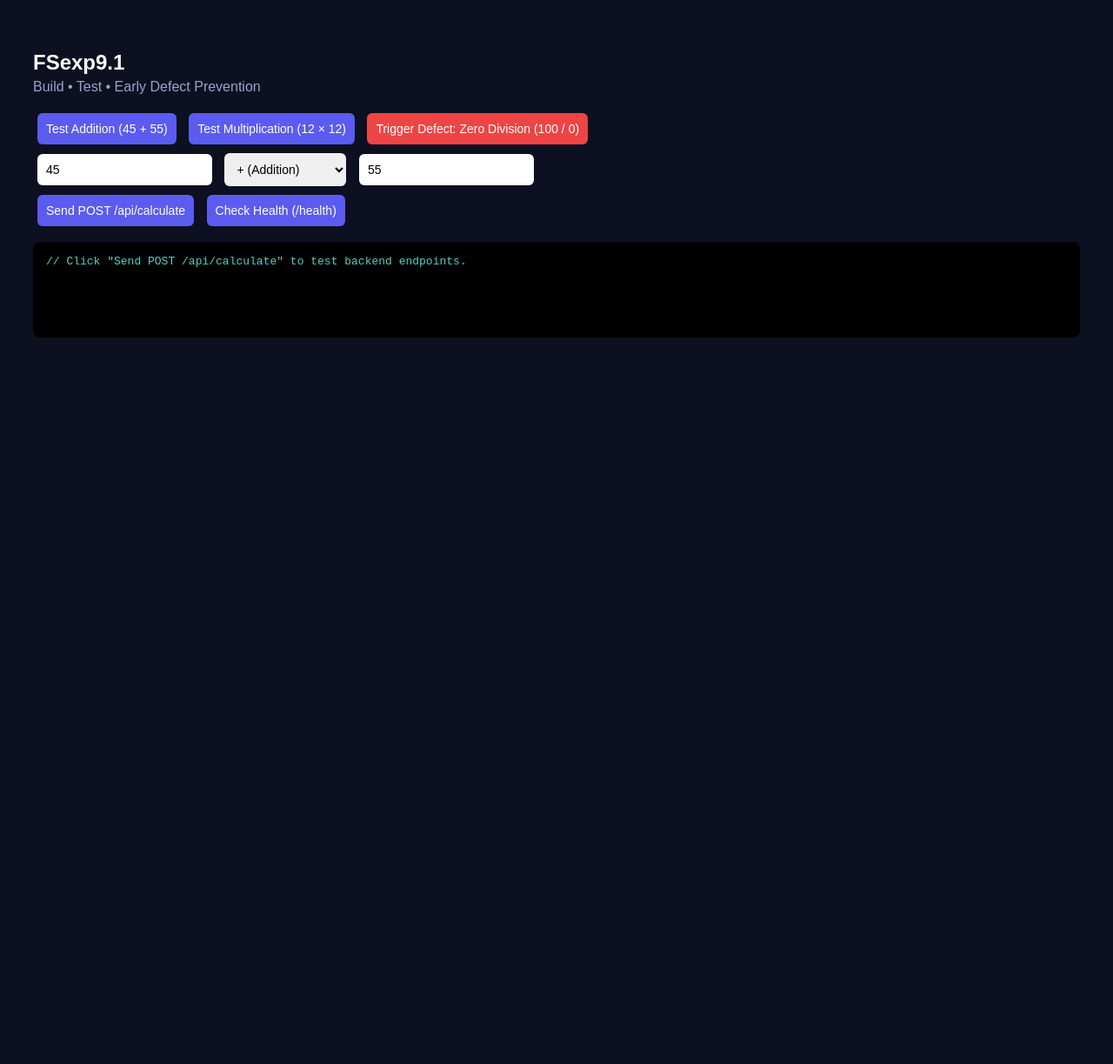
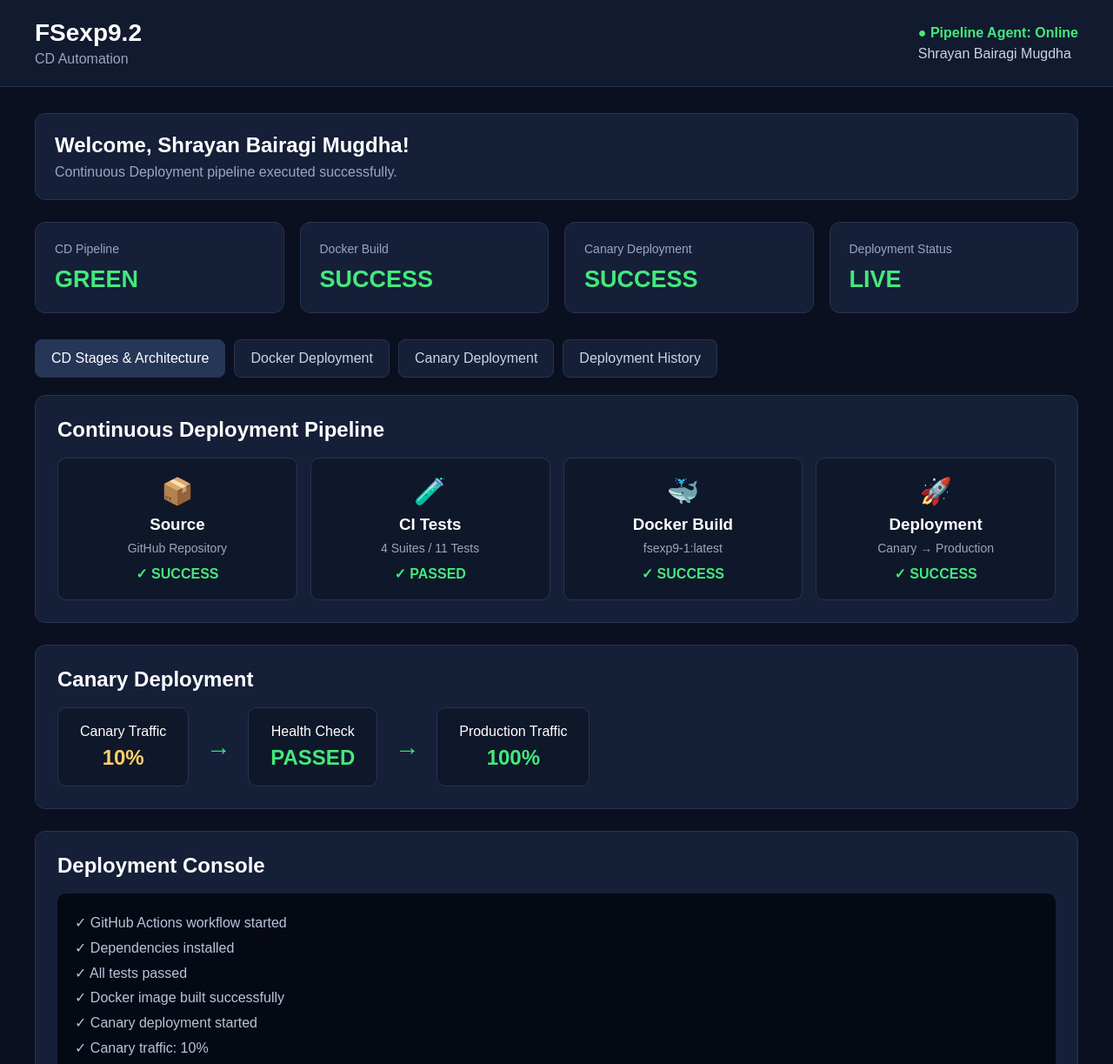
Before and after one commit to shrayanbairagimugdha1-stack/fsexp9-1, a website: page public/index.html in a window 1280 px wide. Shown: the top 1223 px of the page at 87% size. Before the commit the page ends 800 px from the top, so only its background shows below. Drawn offline with Linux system fonts and the light colour scheme.

Commit message:
Create CD deployment dashboard

```diff
--- a/public/index.html
+++ b/public/index.html
@@ -2,75 +2,395 @@
 <html lang="en">
 <head>
   <meta charset="UTF-8">
-  <meta name="viewport" content="width=device-width, initial-scale=1">
-  <title>FSexp9.1 - CI Dashboard</title>
+  <meta name="viewport" content="width=device-width, initial-scale=1.0">
+  <title>FSexp9.2 - CD Automation</title>
+
   <style>
-    body { background:#0d1020; color:#fff; font-family:Arial, sans-serif; padding:30px; }
-    h2 { margin-bottom:5px; }
-    p.sub { color:#9aa3c7; margin-top:0; }
-    input, select, button { padding:10px; margin:5px; border-radius:6px; border:none; font-size:14px; }
-    button { background:#5b5bf0; color:#fff; cursor:pointer; }
-    button:hover { background:#4a4ad8; }
-    button.defect { background:#ef4444; }
-    pre { background:#000; color:#4fd1c5; padding:15px; border-radius:8px; min-height:80px; }
+    * {
+      box-sizing: border-box;
+      margin: 0;
+      padding: 0;
+      font-family: Arial, sans-serif;
+    }
+
+    body {
+      background: #0b1020;
+      color: #ffffff;
+      min-height: 100vh;
+    }
+
+    header {
+      background: #121a2f;
+      padding: 22px 40px;
+      border-bottom: 1px solid #29334f;
+      display: flex;
+      justify-content: space-between;
+      align-items: center;
+    }
+
+    .logo h1 {
+      font-size: 28px;
+    }
+
+    .logo p {
+      color: #9aa6c2;
+      margin-top: 5px;
+    }
+
+    .online {
+      color: #43e97b;
+      font-weight: bold;
+    }
+
+    .user {
+      color: #cbd5e1;
+      margin-top: 6px;
+    }
+
+    .container {
+      padding: 30px 40px;
+      max-width: 1400px;
+      margin: auto;
+    }
+
+    .welcome {
+      background: #151f38;
+      padding: 22px;
+      border-radius: 12px;
+      margin-bottom: 25px;
+      border: 1px solid #29334f;
+    }
+
+    .welcome h2 {
+      margin-bottom: 8px;
+    }
+
+    .welcome p {
+      color: #9aa6c2;
+    }
+
+    .cards {
+      display: grid;
+      grid-template-columns: repeat(4, 1fr);
+      gap: 18px;
+      margin-bottom: 30px;
+    }
+
+    .card {
+      background: #151f38;
+      border: 1px solid #29334f;
+      border-radius: 12px;
+      padding: 22px;
+    }
+
+    .card-title {
+      color: #9aa6c2;
+      font-size: 14px;
+      margin-bottom: 12px;
+    }
+
+    .card-value {
+      font-size: 27px;
+      font-weight: bold;
+    }
+
+    .success {
+      color: #43e97b;
+    }
+
+    .blue {
+      color: #4da3ff;
+    }
+
+    .yellow {
+      color: #ffd166;
+    }
+
+    .tabs {
+      display: flex;
+      gap: 10px;
+      margin-bottom: 20px;
+      flex-wrap: wrap;
+    }
+
+    .tab {
+      background: #151f38;
+      color: #cbd5e1;
+      padding: 12px 18px;
+      border-radius: 8px;
+      border: 1px solid #29334f;
+    }
+
+    .tab.active {
+      background: #263657;
+      color: white;
+    }
+
+    .section {
+      background: #151f38;
+      border: 1px solid #29334f;
+      border-radius: 12px;
+      padding: 25px;
+      margin-bottom: 25px;
+    }
+
+    .section h2 {
+      margin-bottom: 18px;
+    }
+
+    .pipeline {
+      display: grid;
+      grid-template-columns: repeat(4, 1fr);
+      gap: 15px;
+    }
+
+    .stage {
+      background: #0f172a;
+      border-radius: 10px;
+      padding: 20px;
+      border: 1px solid #29334f;
+      text-align: center;
+    }
+
+    .stage-icon {
+      font-size: 30px;
+      margin-bottom: 10px;
+    }
+
+    .stage h3 {
+      margin-bottom: 8px;
+    }
+
+    .stage p {
+      color: #9aa6c2;
+      font-size: 14px;
+    }
+
+    .status {
+      margin-top: 12px;
+      font-weight: bold;
+      color: #43e97b;
+    }
+
+    .canary {
+      display: flex;
+      align-items: center;
+      gap: 20px;
+      margin-top: 15px;
+      flex-wrap: wrap;
+    }
+
+    .traffic {
+      background: #0f172a;
+      padding: 18px 25px;
+      border-radius: 10px;
+      border: 1px solid #29334f;
+      text-align: center;
+    }
+
+    .traffic strong {
+      display: block;
+      font-size: 24px;
+      margin-top: 7px;
+    }
+
+    .arrow {
+      font-size: 28px;
+      color: #43e97b;
+    }
+
+    .console {
+      background: #050914;
+      border-radius: 10px;
+      padding: 20px;
+      font-family: Consolas, monospace;
+      line-height: 1.8;
+      color: #b9c4d9;
+      overflow-x: auto;
+    }
+
+    .green {
+      color: #43e97b;
+    }
+
+    .footer {
+      text-align: center;
+      color: #6f7c96;
+      padding: 25px;
+    }
+
+    @media (max-width: 900px) {
+      .cards,
+      .pipeline {
+        grid-template-columns: repeat(2, 1fr);
+      }
+    }
+
+    @media (max-width: 600px) {
+      header {
+        padding: 20px;
+      }
+
+      .container {
+        padding: 20px;
+      }
+
+      .cards,
+      .pipeline {
+        grid-template-columns: 1fr;
+      }
+    }
   </style>
 </head>
+
 <body>
-  <h2>FSexp9.1</h2>
-  <p class="sub">Build • Test • Early Defect Prevention</p>
 
-  <div>
-    <button onclick="preset(45,'+',55)">Test Addition (45 + 55)</button>
-    <button onclick="preset(12,'*',12)">Test Multiplication (12 × 12)</button>
-    <button class="defect" onclick="preset(100,'/',0)">Trigger Defect: Zero Division (100 / 0)</button>
+<header>
+  <div class="logo">
+    <h1>FSexp9.2</h1>
+    <p>CD Automation</p>
   </div>
 
   <div>
-    <input id="a" type="number" value="45">
-    <select id="op">
-      <option value="+">+ (Addition)</option>
-      <option value="-">- (Subtraction)</option>
-      <option value="*">* (Multiplication)</option>
-      <option value="/">/ (Division)</option>
-    </select>
-    <input id="b" type="number" value="55">
+    <div class="online">● Pipeline Agent: Online</div>
+    <div class="user">Shrayan Bairagi Mugdha</div>
+  </div>
+</header>
+
+<div class="container">
+
+  <div class="welcome">
+    <h2>Welcome, Shrayan Bairagi Mugdha!</h2>
+    <p>Continuous Deployment pipeline executed successfully.</p>
   </div>
 
-  <div>
-    <button onclick="calc()">Send POST /api/calculate</button>
-    <button onclick="health()">Check Health (/health)</button>
+  <div class="cards">
+
+    <div class="card">
+      <div class="card-title">CD Pipeline</div>
+      <div class="card-value success">GREEN</div>
+    </div>
+
+    <div class="card">
+      <div class="card-title">Docker Build</div>
+      <div class="card-value success">SUCCESS</div>
+    </div>
+
+    <div class="card">
+      <div class="card-title">Canary Deployment</div>
+      <div class="card-value success">SUCCESS</div>
+    </div>
+
+    <div class="card">
+      <div class="card-title">Deployment Status</div>
+      <div class="card-value success">LIVE</div>
+    </div>
+
   </div>
 
-  <pre id="out">// Click "Send POST /api/calculate" to test backend endpoints.</pre>
+  <div class="tabs">
+    <div class="tab active">CD Stages & Architecture</div>
+    <div class="tab">Docker Deployment</div>
+    <div class="tab">Canary Deployment</div>
+    <div class="tab">Deployment History</div>
+  </div>
 
-<script>
-const out = document.getElementById('out');
+  <div class="section">
+    <h2>Continuous Deployment Pipeline</h2>
 
-function preset(a, op, b) {
-  document.getElementById('a').value = a;
-  document.getElementById('op').value = op;
-  document.getElementById('b').value = b;
-  calc();
-}
+    <div class="pipeline">
 
-async function calc() {
-  const body = {
-    a: document.getElementById('a').value,
-    operator: document.getElementById('op').value,
-    b: document.getElementById('b').value
-  };
-  const r = await fetch('/api/calculate', {
-    method: 'POST',
-    headers: { 'Content-Type': 'application/json' },
-    body: JSON.stringify(body)
-  });
-  out.textContent = r.status + ' ' + JSON.stringify(await r.json(), null, 2);
-}
+      <div class="stage">
+        <div class="stage-icon">📦</div>
+        <h3>Source</h3>
+        <p>GitHub Repository</p>
+        <div class="status">✓ SUCCESS</div>
+      </div>
 
-async function health() {
-  const r = await fetch('/health');
-  out.textContent = r.status + ' ' + JSON.stringify(await r.json(), null, 2);
-}
-</script>
+      <div class="stage">
+        <div class="stage-icon">🧪</div>
+        <h3>CI Tests</h3>
+        <p>4 Suites / 11 Tests</p>
+        <div class="status">✓ PASSED</div>
+      </div>
+
+      <div class="stage">
+        <div class="stage-icon">🐳</div>
+        <h3>Docker Build</h3>
+        <p>fsexp9-1:latest</p>
+        <div class="status">✓ SUCCESS</div>
+      </div>
+
+      <div class="stage">
+        <div class="stage-icon">🚀</div>
+        <h3>Deployment</h3>
+        <p>Canary → Production</p>
+        <div class="status">✓ SUCCESS</div>
+      </div>
+
+    </div>
+  </div>
+
+  <div class="section">
+    <h2>Canary Deployment</h2>
+
+    <div class="canary">
+
+      <div class="traffic">
+        Canary Traffic
+        <strong class="yellow">10%</strong>
+      </div>
+
+      <div class="arrow">→</div>
+
+      <div class="traffic">
+        Health Check
+        <strong class="success">PASSED</strong>
+      </div>
+
+      <div class="arrow">→</div>
+
+      <div class="traffic">
+        Production Traffic
+        <strong class="success">100%</strong>
+      </div>
+
+    </div>
+  </div>
+
+  <div class="section">
+    <h2>Deployment Console</h2>
+
+    <div class="console">
+      <div>✓ GitHub Actions workflow started</div>
+      <div>✓ Dependencies installed</div>
+      <div>✓ All tests passed</div>
+      <div>✓ Docker image built successfully</div>
+      <div>✓ Canary deployment started</div>
+      <div>✓ Canary traffic: 10%</div>
+      <div>✓ Canary health check: PASSED</div>
+      <div>✓ Deployment promoted to 100%</div>
+      <div class="green">✓ CD Pipeline completed successfully!</div>
+    </div>
+  </div>
+
+  <div class="section">
+    <h2>Pipeline Execution History</h2>
+
+    <div class="console">
+      <div>GitHub Actions — CI Pipeline ........ <span class="green">SUCCESS</span></div>
+      <div>Docker Build ......................... <span class="green">SUCCESS</span></div>
+      <div>Canary Deployment ................... <span class="green">SUCCESS</span></div>
+      <div>Production Promotion ................ <span class="green">SUCCESS</span></div>
+      <div>Overall CD Status ................... <span class="green">GREEN</span></div>
+    </div>
+  </div>
+
+</div>
+
+<div class="footer">
+  FSexp9.2 • Continuous Deployment using Docker, GitHub Actions & Canary Deployment
+</div>
+
 </body>
 </html>
```
